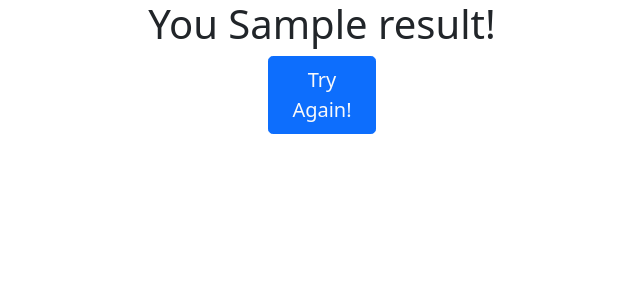
After one commit to Peterliu8368/ninja_gold, a Flask app: template templates/result.html in a window 1280 px wide. The commit adds this page. Shown: the top 300 px of the page, without its empty margins (318-958 px from the left). Run offline with Flask 2, Linux system fonts and the light colour scheme; the template is opened without the code that fills it: most values are stand-ins (such as "Sample title", 1, 10 or a date in 2020).

Commit message:
adding winning condition as well as eliminate ifs

```diff
--- a/server.py
+++ b/server.py
@@ -28,10 +28,14 @@ def home_page():
     if 'gold_choice' not in session:
         session['gold_choice'] = ['(earns 10-20 golds)', '(earns 5-10 golds)', '(earns 2-5 golds)', '(earns/takes 0-50 golds)']
 
+    if 'moves' not in session:
+        session['moves'] = 0
+
     return render_template('index.html')
 
 @app.route('/process', methods = ['post'])
 def process():
+    session['moves'] += 1
     gold_dictionary = {
     'Farm': random.randint(10,20),
     'Cave': random.randint(5,10),
@@ -48,9 +52,22 @@ def process():
     else:
         appendActivities(gold,choice)
 
-    print(request.form['choice'])
+    if session['moves'] == 15:
+        return redirect('/result')
 
     return redirect('/')
+
+@app.route('/result')
+def result():
+    if session['gold'] < 500:
+        result = "Failed"
+    else:
+        result = "Won"
+    return render_template('result.html', result=result)
+
+@app.route('/retry')
+def retry():
+    return redirect('/reset')
 
 @app.route('/reset')
 def reset():
--- a/templates/index.html
+++ b/templates/index.html
@@ -11,6 +11,7 @@
     <div class="container">
         <div class="row mb-2">
             <h3 class="col-4">Your gold: &nbsp; {{session['gold']}}</h3>
+            <h3>You have made {{session['moves']}} moves, you need to earn 500 gold before or at 15 moves.</h3>
         </div>
         <div class="row g-2 justify-content-between flex-nowrap">
             {% for i in range(4) %}
--- /dev/null
+++ b/templates/result.html
@@ -0,0 +1,17 @@
+<!DOCTYPE html>
+<html lang="en">
+<head>
+    <meta charset="UTF-8">
+    <meta http-equiv="X-UA-Compatible" content="IE=edge">
+    <meta name="viewport" content="width=device-width, initial-scale=1.0">
+    <title>Document</title>
+    <link href='https://cdn.jsdelivr.net/npm/bootstrap@5.0.1/dist/css/bootstrap.min.css' rel='stylesheet' integrity='sha384-+0n0xVW2eSR5OomGNYDnhzAbDsOXxcvSN1TPprVMTNDbiYZCxYbOOl7+AMvyTG2x' crossorigin='anonymous'>
+</head>
+<body>
+    <h1 class="text-center">You {{result}}!</h1>
+    <div class="row justify-content-center">
+        <button class="col-1 btn btn-primary btn-lg"><a class="text-light text-decoration-none" href="/retry">Try Again!</a></button>
+
+    </div>
+</body>
+</html>
```
